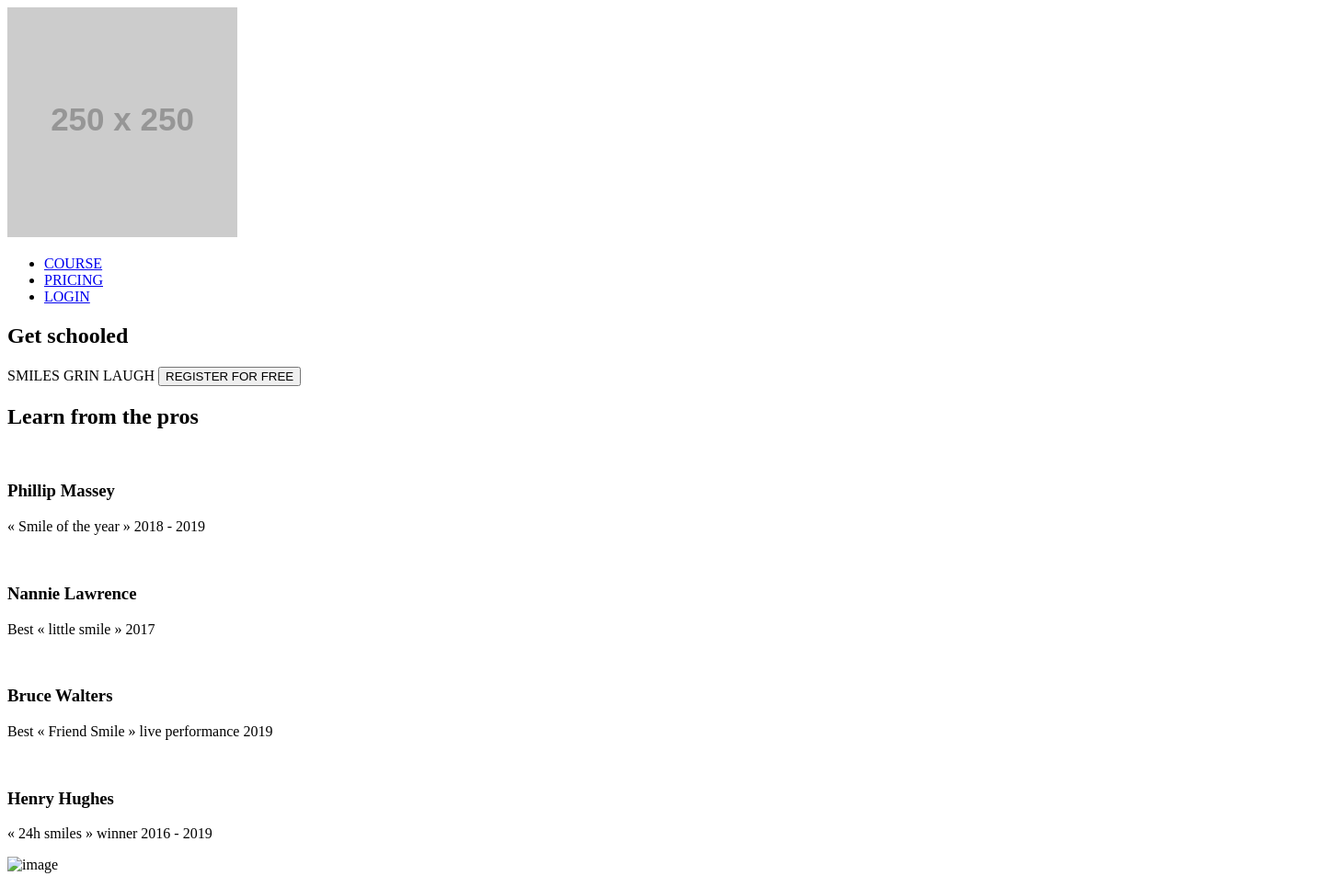
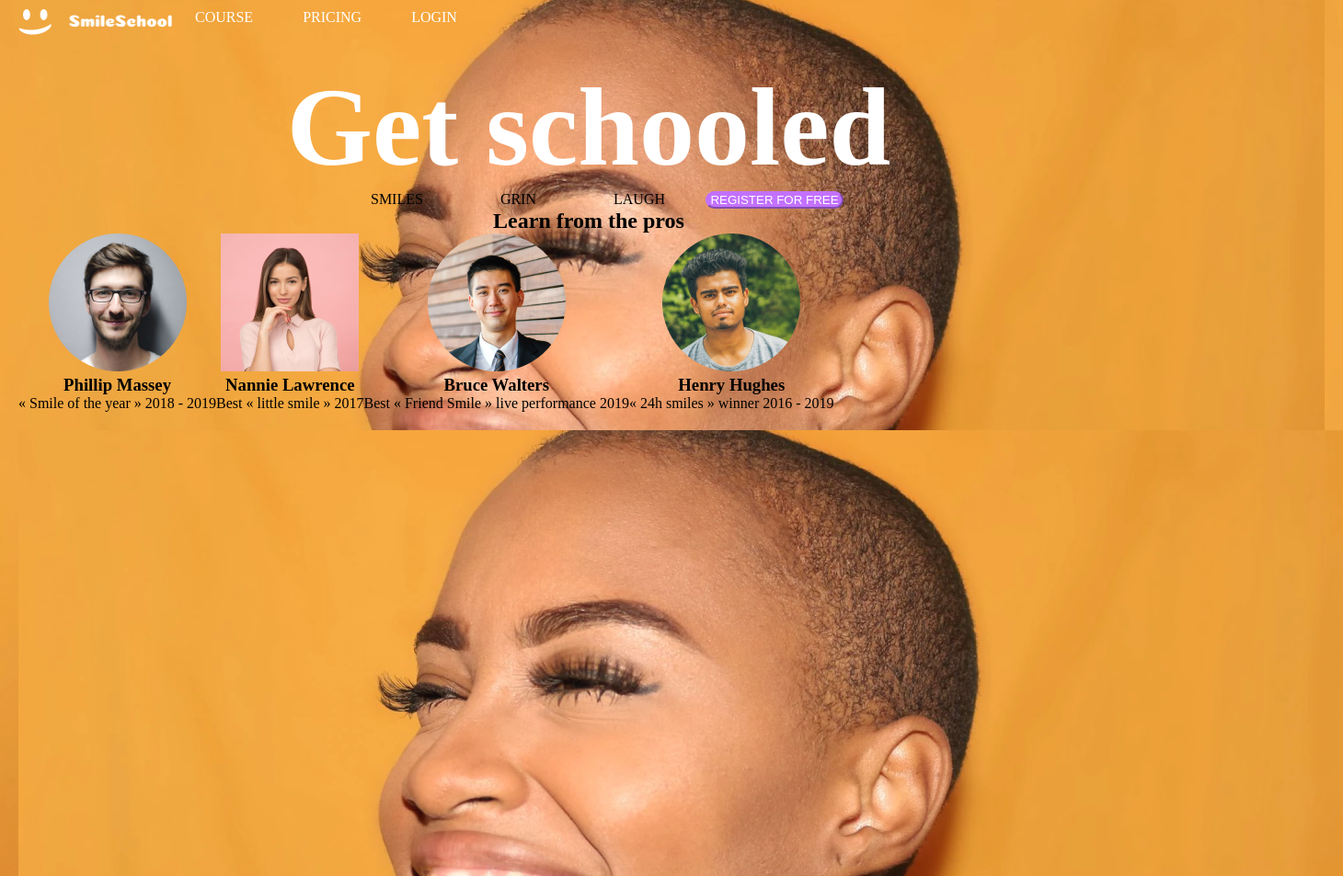
Before and after one commit to Priscy-code/alx_html_css, a plain HTML site: page css_advanced/index.html in a window 1280 px wide. Shown: the top 953 px of the page at 92% size, 1460 px wide, since content can reach past the window. Drawn offline with Linux system fonts and the light colour scheme; placeholder pictures from the web are drawn by us.

Commit message:
adding all my work

```diff
--- a/css_advanced/index.html
+++ b/css_advanced/index.html
@@ -11,7 +11,7 @@
 <body>
     <header>
         <nav>
-            <img src="https://fakeimg.pl/250x250?text=Sample+Logo" alt="logo">
+            <img src="image/logo.png" alt="logo">
 
             <ul>
                 <li><a href="#">COURSE</a></li>
@@ -23,33 +23,33 @@
     </header>
     <main>
         <section>
-            <div>
+            <div >
                 <h1>Get schooled</h1>
                 <span>SMILES</span>
                 <span>GRIN</span>
                 <span>LAUGH</span>
                 <button>REGISTER FOR FREE</button>
             </div>
-            <div>
+            <div class="pros">
                 <h2>Learn from the pros</h2>
-                <div>
+                <div class="author">
                     <div>
-                        <img src="./images/1 (3).png" alt="">
+                        <img src="image/Philip.png" alt="">
                         <h3>Phillip Massey</h3>
                         <p>« Smile of the year » 2018 - 2019</p>
                     </div>
                     <div>
-                        <img src="./images/6.png" alt="">
+                        <img src="image/Nannie.png" alt="">
                         <h3>Nannie Lawrence</h3>
                         <p>Best « little smile » 2017</p>
                     </div>
                     <div>
-                        <img src="./images/7.png" alt="">
+                        <img src="image/bruce.png" alt="">
                         <h3>Bruce Walters</h3>
                         <p>Best « Friend Smile » live performance 2019</p>
                     </div>
                     <div>
-                        <img src="./images/8.png" alt="">
+                        <img src="image/Henry.png" alt="">
                         <h3>Henry Hughes</h3>
                         <p>« 24h smiles » winner 2016 - 2019</p>
                     </div>
@@ -58,7 +58,7 @@
         </section>
         <section>
             <div>
-                <img src="./images/Bitmap.png" alt="image">
+                <img src="image/Bitmap.png" alt="image">
             </div>
             <div>
                 <blockquote>« Those tutorials are concise and go straight to the point. I can’t think of a better place
@@ -70,7 +70,7 @@
         <section>
             <h2>Most popular tutorials</h2>
             <div>
-                <img src="./images/Bitmap (1).png" alt="">
+                <img src="image/Bitmap (1).png" alt="">
                 <h3>Diagonal Smile</h3>
                 <p>Lorem ipsum dolor sit amet, consect adipiscing elit, sed do eiusmod.</p>
                 <div>
--- a/css_advanced/style.css
+++ b/css_advanced/style.css
@@ -0,0 +1,74 @@
+* {
+    margin: 0;
+    padding: 0;
+    box-sizing: border-box;
+}
+body{
+    background-image: url(image/Bitmap.png);
+}
+header{
+    display: flex;
+    padding: 10px 20px;
+    justify-content: space-between;
+}
+nav{
+    display: flex;
+    padding-right:  20px;
+    margin-right: 20px;
+    justify-content: flex-end;
+}
+nav ul{
+    list-style: none;
+    padding: 0;
+    margin: 0;
+}
+nav li{
+    display: inline-block;
+    margin: 0 10px;
+}
+nav a {
+    color: #fff;
+    text-decoration: none;
+    padding: 10px 15px;
+    font-size: bold ;
+}
+nav img{
+    float:left;
+    top: 10px;
+    width: 167px;
+    height: auto;
+}
+main section {
+    margin: 20px;
+    text-align: center;
+}
+main section div h1 {
+    color: #fff;
+    text-align: center;
+    font-size: bold;
+    font-size: 120px;
+}
+main section span{
+    text-align: center;
+    margin-left: 10px;
+    margin-right: 10px;
+    padding-left: 10px;
+    padding-right: 10px;
+    margin: 30px;
+}
+main section button{
+    display: inline-block;
+    text-align: center;
+    background-color: #C271FF;
+    color: #fff;
+    width: 150px;
+    border-color: #C271FF;
+    border-radius:   20px;
+}
+.author{
+    display: flex;
+    text-align: center;
+}
+.author div{
+
+}
```
Also changed, not shown: css_advanced/image/Bitmap.png (added), css_advanced/image/Diagonal.png (added), css_advanced/image/Happy.png (added), css_advanced/image/Henry.png (added), css_advanced/image/Nannie.png (added), css_advanced/image/Philip.png (added), css_advanced/image/bruce.png (added), css_advanced/image/logo.png (added), css_advanced/image/natural.png (added), css_advanced/image/person.png (added), css_advanced/image/rating.png (added), css_advanced/image/sad.png (added), css_advanced/image/smile.png (added).
